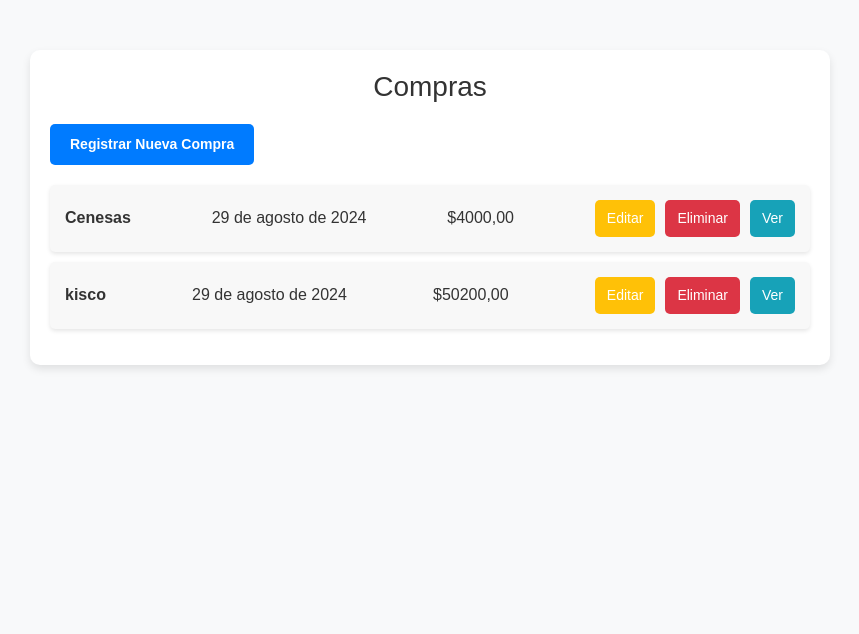
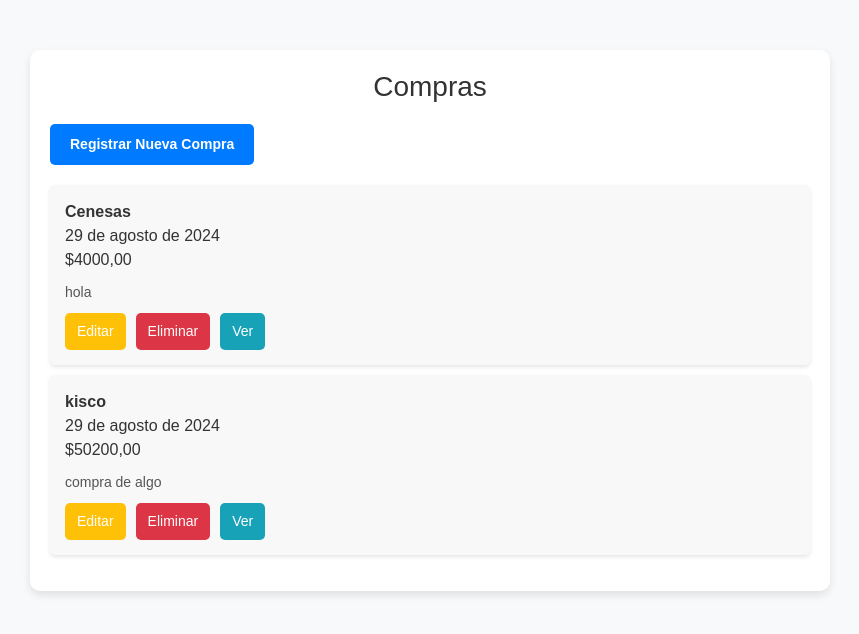
Before and after one commit to Leonelpescador/Bruenet-2.0, a Django app: page /compra/ in a window 1280 px wide. Shown: the part 74-708 px from the top of the page, without its empty margins (210-1069 px from the left). Run offline with Django 5.2, Linux system fonts and the light colour scheme; data comes from the database, SQL or seed files in the repository; both versions use the stored data as it was after the commit.

Commit message:
se corriguieron varios errores anda todo bien.!Volver aca!.

```diff
--- a/brunet/restaurant/templates/compra/compras.html
+++ b/brunet/restaurant/templates/compra/compras.html
@@ -41,8 +41,8 @@
 
     .compra-item {
         display: flex;
+        flex-direction: column;
         justify-content: space-between;
-        align-items: center;
         padding: 15px;
         margin-bottom: 10px;
         background-color: #f8f8f8;
@@ -60,14 +60,24 @@
         font-weight: bold;
     }
 
+    .compra-item .detalle {
+        margin-top: 10px;
+        font-size: 14px;
+        color: #555;
+    }
+
     .compra-item span:last-child {
         color: #28a745;
         font-weight: bold;
+        margin-left: auto;
+        text-align: right;
+
     }
 
     .compra-actions {
         display: flex;
         gap: 10px;
+        margin-top: 10px;
     }
 
     .compra-actions a,
@@ -104,7 +114,7 @@
         background-color: #138496;
     }
 
-    /* Estilo del Modal */
+
     .modal {
         display: none;
         position: fixed;
@@ -158,6 +168,9 @@
             <span>{{ compra.proveedor }}</span>
             <span>{{ compra.fecha_compra }}</span>
             <span>${{ compra.total }}</span>
+            <div class="detalle">
+            {{ compra.detalle }}
+            </div>
             <div class="compra-actions">
                 <a href="{% url 'editar_compra' compra.id %}" class="btn-edit">Editar</a>
                 <a href="{% url 'eliminar_compra' compra.id %}" class="btn-delete">Eliminar</a>
--- a/brunet/restaurant/templates/mesa/mesas.html
+++ b/brunet/restaurant/templates/mesa/mesas.html
@@ -8,7 +8,7 @@
     <div class="mesas mb-3">
         {% for mesa in mesas %}
             <div class="mesa {% if mesa.estado == 'ocupada' %}ocupada{% elif mesa.estado == 'reservada' %}reservada{% else %}disponible{% endif %}">
-                <a href="{% url 'crear_reserva' mesa.id %}">Mesa {{ mesa.numero_mesa }}</a> - {{ mesa.estado }} - Capacidad: {{ mesa.capacidad }}
+                <a href="{% url 'crear_reserva'%}">Mesa {{ mesa.numero_mesa }}</a> - {{ mesa.estado }} - Capacidad: {{ mesa.capacidad }}
             </div>
         {% endfor %}
     </div>
```
Also changed, not shown: brunet/restaurant/templates/reserva/editar_reserva.html (+16 -0 lines), brunet/restaurant/templates/reserva/eliminar_reserva.html (+20 -0 lines), brunet/db.sqlite3, brunet/media/documentos/leonel.png (added), 2 other files.
